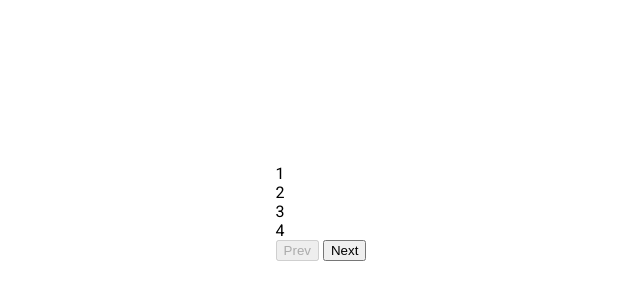
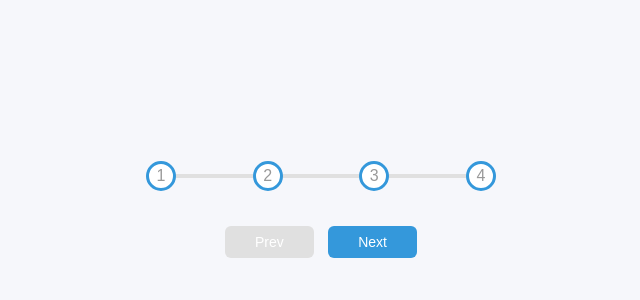
Before and after one commit to Kimmueses/Progress_Steps, a plain HTML site: page index.html in a window 1280 px wide. Shown: the part 188-488 px from the top of the page, without its empty margins (319-959 px from the left). Drawn offline with Linux system fonts and the light colour scheme; a web font is replaced by a local one.

Commit message:
Styles lines, buttons, circles & adds transitions.

```diff
--- a/style.css
+++ b/style.css
@@ -1,5 +1,11 @@
 /* Importing google font */
-@import url("https://fonts.googleapis.com/css2?family=Roboto:wght@400;700&display=swap");
+@import url("https://fonts.googleapis.com/css2?family=Muli&display=swap");
+
+/* Setting custom property variables with scope for ease of changing fill/empty color for border behavior*/
+:root {
+  --line-border-fill: #3498db;
+  --line-border-empty:#e0e0e0;
+}
 
 /* Setting universal selector to apply this to all the content */
 * {
@@ -7,12 +13,96 @@
 }
 
 body {
-  font-family: "Roboto", sans-serif;
+  background-color: #f6f7fb;
+  font-family: "Muli", sans-serif;
   display: flex;
-  flex-direction: column;
   align-items: center;
   justify-content: center;
   height: 100vh;
   overflow: hidden;
   margin: 0;
 }
+
+.container {
+  text-align: center;
+}
+
+/* Steps above prev and next buttons*/
+.progress-container {
+  display:flex;  /* Display flex to have steps horizontal*/
+  justify-content: space-between;
+  position: relative; /* Set to relative as we want to put content inside of it with absolute positioning */
+  margin-bottom: 30px;
+  max-width: 100%;
+  width: 350px;
+}
+
+/* Styling faint gray line behind blue line */
+.progress-container::before {
+  content: '';
+  background-color: var(--line-border-empty);
+  position: absolute;
+  top: 50%;
+  left: 0;
+  transform: translateY(-50%);
+  height: 4px;
+  width: 100%;
+  z-index: -1;
+}
+
+/* Styles and transitions of blue line */
+.progress {
+  background-color: var(--line-border-fill);
+  position: absolute;
+  top: 50%;
+  left: 0;
+  transform: translateY(-50%);  /* Moving blue line to be centered on vertical axis */
+  height: 4px;
+  width: 0%;  /* At 0 so it can start all the way to the left */
+  z-index: -1;  /* Setting blue line behind the circle/numbers*/
+  transition: .4s ease;
+}
+
+/* Styling circles */
+.circle {
+  background-color: white;
+  color: #999;
+  border-radius: 50%;
+  height: 30px;
+  width: 30px;
+  display: flex;
+  align-items: center;
+  justify-content: center;
+  border: 3px solid var(--line-border-empty);
+  transition: .4s ease;
+}
+
+.circle.active {
+  border-color: var(--line-border-fill);
+}
+
+/* Button styling */
+.btn {
+  background-color: var(--line-border-fill);
+  color: white;
+  border: 0;
+  border-radius: 6px;
+  cursor: pointer;
+  font-family: inherit;
+  padding: 8px 30px;
+  margin: 5px;
+  font-size: 14px;
+}
+
+.btn:active {
+  transform: scale(0.98);
+}
+
+.btn:focus {
+  outline: none;
+}
+
+.btn:disabled {
+  background-color: var(--line-border-empty);
+  cursor: not-allowed;
+}
```
